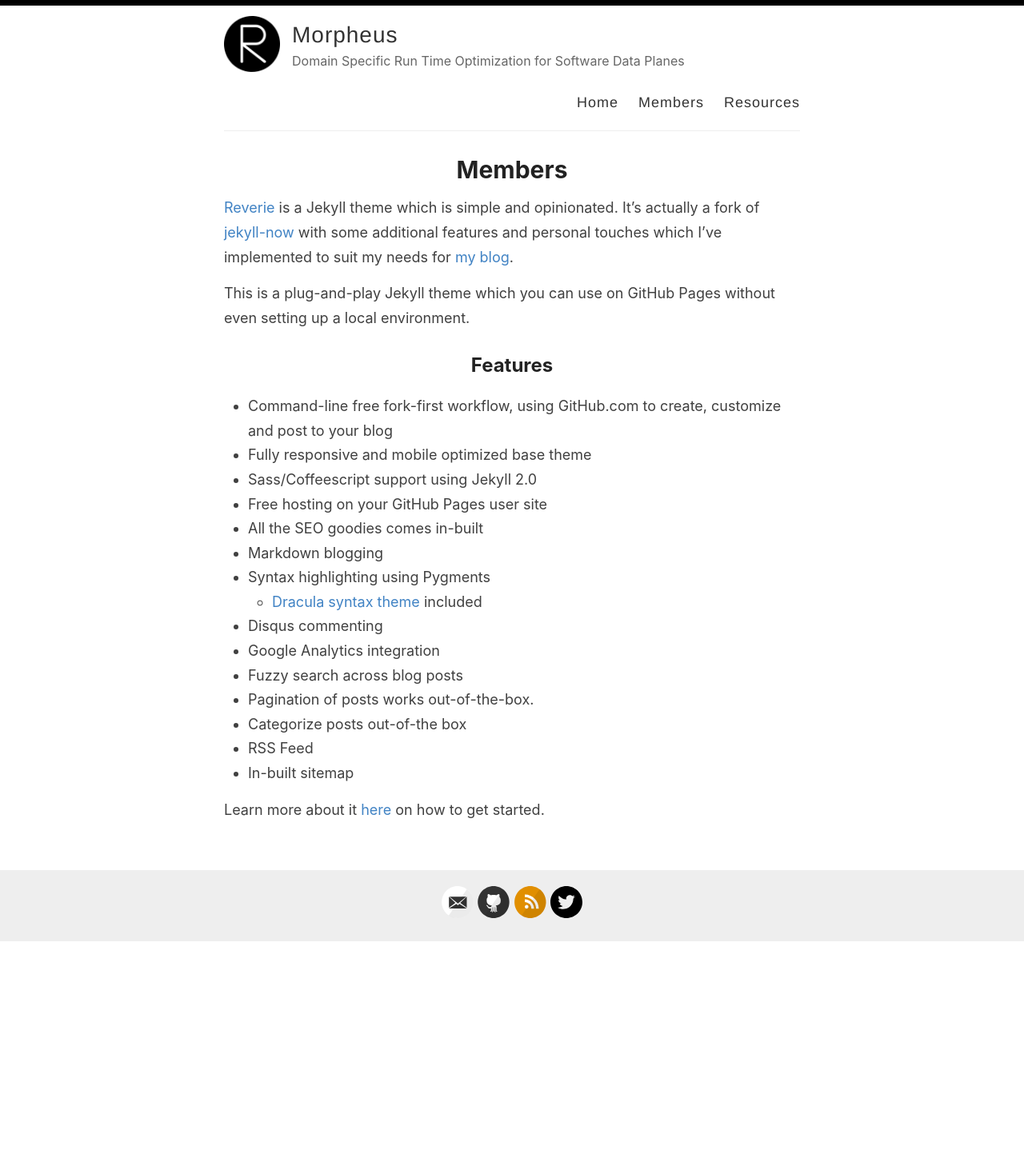
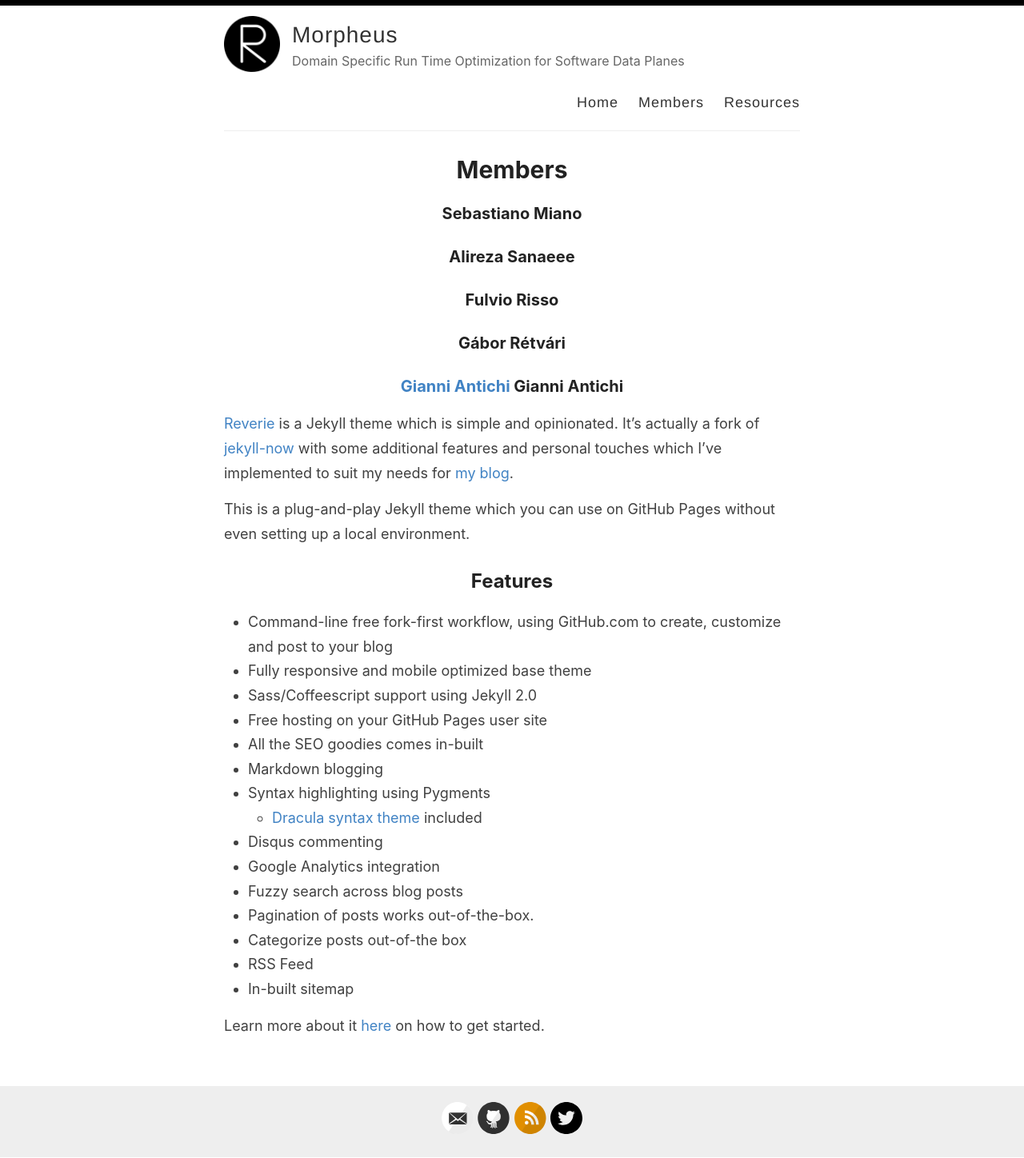
Before and after one commit to Morpheus-compiler/Morpheus-compiler.github.io, a Jekyll site: the page built from _pages/members.md, in a window 1280 px wide. Shown: the whole page at 80% size. Built offline with Jekyll 4.4.1, drawn with Linux system fonts in a browser that asks for light colours; before the commit the page ends 1178 px from its top, so only the background shows below that.

Commit message:
Update members.md

```diff
--- a/_pages/members.md
+++ b/_pages/members.md
@@ -3,6 +3,18 @@
 title: Members
 permalink: /members/
 ---
+
+
+### Sebastiano Miano
+
+
+### Alireza Sanaeee
+
+### Fulvio Risso
+
+### Gábor Rétvári
+
+### [Gianni Antichi](https://gianniantichi.github.io/img/gianni.png) Gianni Antichi
 
 [Reverie](https://github.com/amitmerchant1990/reverie) is a Jekyll theme which is simple and opinionated. It's actually a fork of [jekyll-now](https://github.com/barryclark/jekyll-now) with some additional features and personal touches which I've implemented to suit my needs for [my blog](https://www.amitmerchant.com).
 
```
